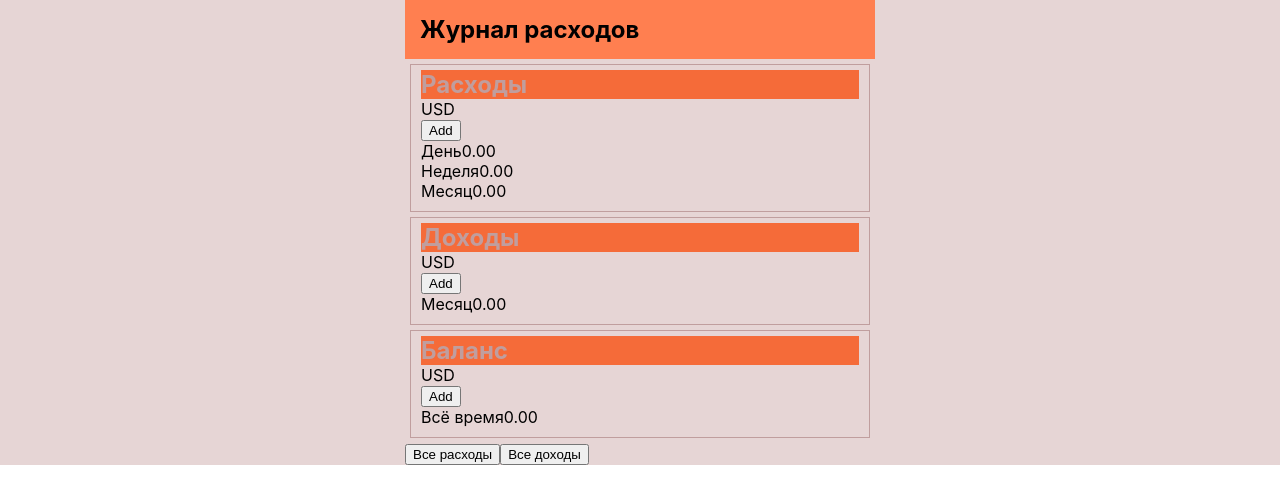
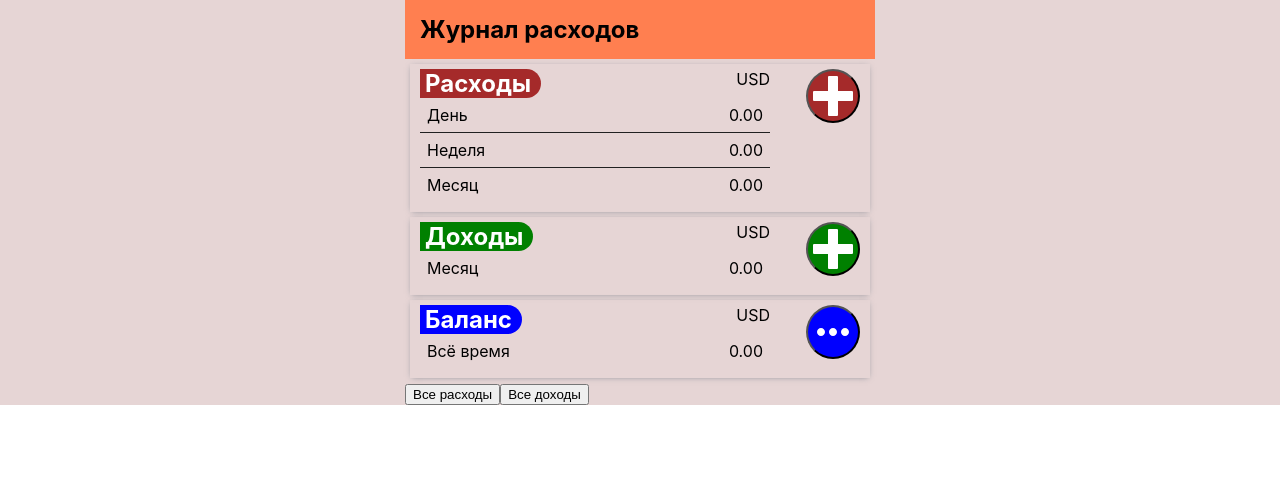
Before and after one commit to z9877969/bc9.wallet, a React (Create React App) app: page / in a window 1280 px wide. Shown: the top 504 px of the page. Built offline with nearby package versions, Linux system fonts and the light colour scheme.

Commit message:
updated styles

```diff
--- a/package.json
+++ b/package.json
@@ -7,6 +7,7 @@
     "@testing-library/react": "^11.2.7",
     "@testing-library/user-event": "^12.8.3",
     "modern-normalize": "^1.1.0",
+    "node-sass": "^6.0.1",
     "react": "^17.0.2",
     "react-dom": "^17.0.2",
     "react-scripts": "4.0.3",
--- a/src/components/MainInfo/MainInfo.jsx
+++ b/src/components/MainInfo/MainInfo.jsx
@@ -1,11 +1,16 @@
-import s from "./MainInfo.module.css";
+import s from "./MainInfo.module.scss";
+import sprite from "../../assets/icons/symbol-defs.svg";
 
-const MainInfo = ({ title, periodsOpts }) => {
+console.log(sprite);
+
+const MainInfo = ({ title, periodsOpts, titleColor, buttonIcon }) => {
   return (
     <section className={s.section}>
-      <h2 className={s.title}>{title}</h2>
+      <div className={s.wrapper}>
+        <div className={s.header}>
+          <h2 className={`${s.title} ${s[titleColor]}`}>{title}</h2>
           <p className={s.currency}>USD</p>
-      <button className={s.button}>Add</button>
+        </div>
         <ul className={s.list}>
           {periodsOpts.map(({ title, sum, name }) => (
             <li key={name} className={s.item}>
@@ -14,6 +19,12 @@ const MainInfo = ({ title, periodsOpts }) => {
             </li>
           ))}
         </ul>
+      </div>
+      <button className={`${s.button} ${s[titleColor]}`}>
+        <svg className={s.icon}>
+          <use href={`${sprite}#${buttonIcon}`}></use>
+        </svg>
+      </button>
     </section>
   );
 };
--- a/src/components/MainInfo/MainInfo.module.css
+++ /dev/null
@@ -1,10 +0,0 @@
-.section {
-
-    margin: 5px;
-    border: 1px solid rgb(192, 158, 158);
-    padding: 5px 10px 10px 10px;
-}
-.title {
-    background-color: rgb(245, 107, 57);
-    color: rgb(192, 158, 158);
-}
--- /dev/null
+++ b/src/components/MainInfo/MainInfo.module.scss
@@ -0,0 +1,63 @@
+.section {
+  display: flex;
+  justify-content: space-between;
+  margin: 5px;
+  box-shadow: 0px 1px 6px -2px rgba(34, 60, 80, 0.5);
+  /* border: 1px solid rgb(192, 158, 158); */
+  padding: 5px 10px 10px 10px;
+}
+
+.wrapper {
+  width: 350px;
+}
+
+.header,
+.item {
+  display: flex;
+  justify-content: space-between;
+}
+
+.item {
+  padding: 7px;
+}
+
+.item:not(:last-child) {
+  border-bottom: 1px solid #212121;
+}
+
+.title {
+  background-color: rgb(245, 107, 57);
+  color: rgb(255, 255, 255);
+  width: fit-content;
+  padding-left: 5px;
+  padding-right: 10px;
+  border-top-right-radius: 16px;
+  border-bottom-right-radius: 16px;
+}
+
+.button {
+  display: flex;
+  align-items: center;
+  justify-content: center;
+  height: fit-content;
+  padding: 5px;
+  border-radius: 50%;
+}
+
+.icon {
+  width: 40px;
+  height: 40px;
+  fill: white;
+}
+
+.costs {
+  background-color: brown;
+}
+
+.incomes {
+  background-color: green;
+}
+
+.balance {
+  background-color: blue;
+}
--- a/src/components/MainPage/MainPage.jsx
+++ b/src/components/MainPage/MainPage.jsx
@@ -9,9 +9,24 @@ import {
 const MainPage = () => {
   return (
     <BaseSection title={"Журнал расходов"}>
-      <MainInfo title={"Расходы"} periodsOpts={costsMainInfo} />
-      <MainInfo title={"Доходы"} periodsOpts={incomesMainInfo} />
-      <MainInfo title={"Баланс"} periodsOpts={balanceMainInfo} />
+      <MainInfo
+        title={"Расходы"}
+        periodsOpts={costsMainInfo}
+        titleColor="costs"
+        buttonIcon="icon-plus"
+      />
+      <MainInfo
+        title={"Доходы"}
+        periodsOpts={incomesMainInfo}
+        titleColor="incomes"
+        buttonIcon="icon-plus"
+      />
+      <MainInfo
+        title={"Баланс"}
+        periodsOpts={balanceMainInfo}
+        titleColor="balance"
+        buttonIcon="icon-navigation-more"
+      />
       <button type="button">Все расходы</button>
       <button type="button">Все доходы</button>
     </BaseSection>
```
Also changed, not shown: src/assets/icons/symbol-defs.svg (added), 1 other file (tests, documents, lock files or other folders). Lines whose indentation alone changed are shown as unchanged.
